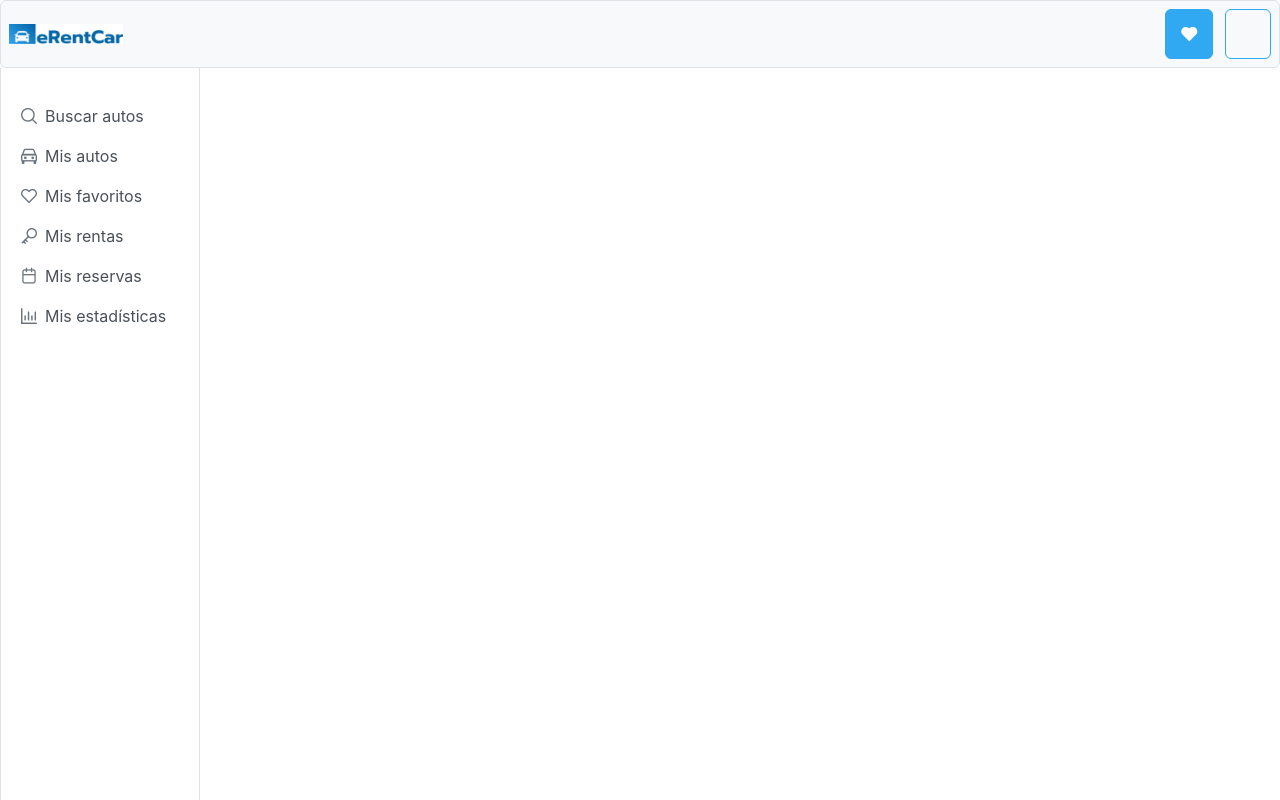
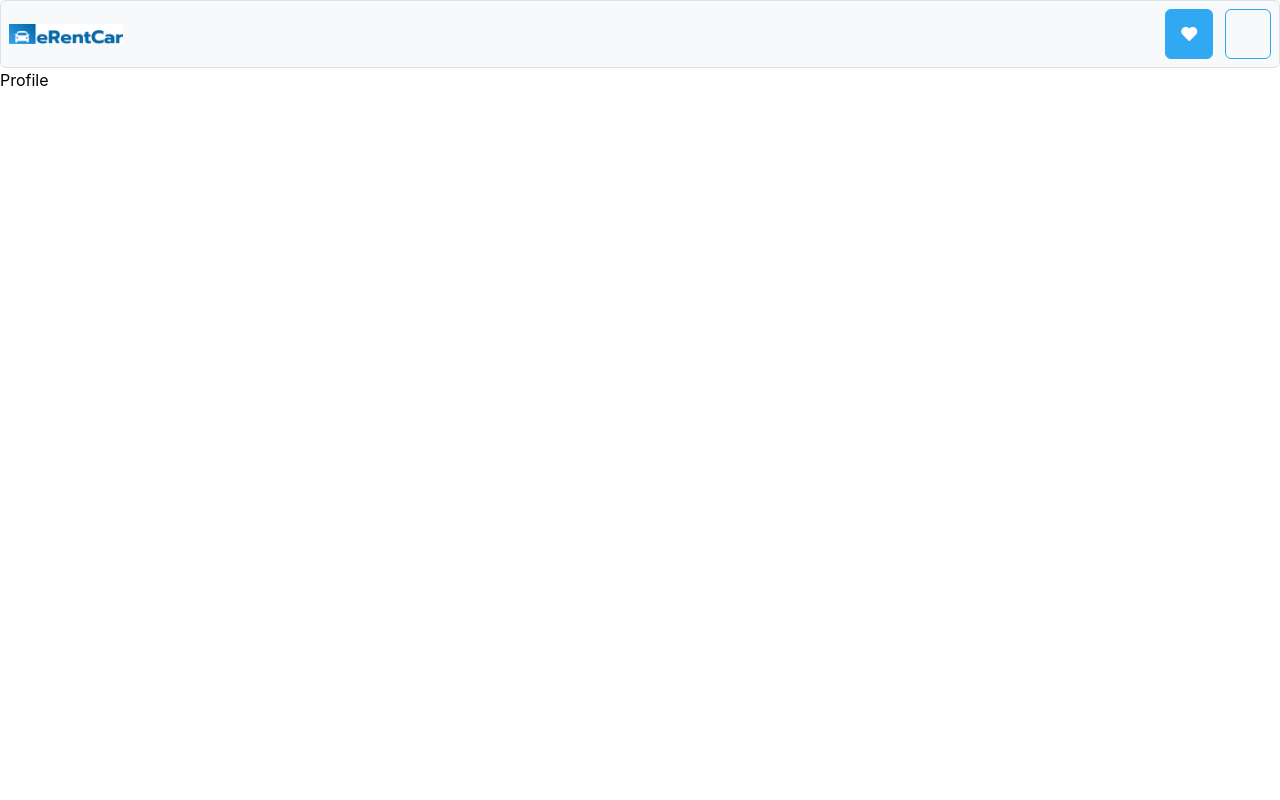
Before and after one commit to OpenCrew-eRentCar/frontend-web-application-v2-erentcar, a React (Create React App) app: page /auth/profile in a window 1280 px wide. Built offline with nearby package versions, Linux system fonts and the light colour scheme; sample sign-in values are in the browser's storage.

Commit message:
feat: add profile section

```diff
--- a/src/Components/Header.tsx
+++ b/src/Components/Header.tsx
@@ -1,6 +1,9 @@
 import { Menubar } from "primereact/menubar";
 import { Button } from "primereact/button";
 import "primeicons/primeicons.css";
+import { useLocation, useNavigate } from "react-router";
+import { useRef } from "react";
+import { Menu } from "primereact/menu";
 
 const logo = require("../Assets/logo.png");
 
@@ -12,18 +15,58 @@ interface HeaderProps {
 }
 
 export const Header = (props: HeaderProps) => {
+  const navigate = useNavigate();
   const clientNames = JSON.parse(localStorage.getItem("CLIENT") || "{}").names;
+  const location = useLocation();
+
+  const menu = useRef<Menu>(null);
+  const items = [
+    {
+      label: "Opciones",
+      items: [
+        {
+          label: "Mi perfil",
+          icon: "pi pi-fw pi-user",
+          command: () => {
+            navigate("profile");
+          },
+        },
+        {
+          label: "Cerrar sesión",
+          icon: "pi pi-fw pi-sign-out",
+          command: () => {
+            localStorage.clear();
+            navigate("/");
+          },
+        },
+      ],
+    },
+  ];
 
   const start = <img alt="logo" src={logo} />;
   const end = props.authenticated ? (
     <div className="flex w-full">
+      {location.pathname !== "/auth/profile" && (
+        <Button
+          icon="pi pi-bars"
+          className="p-button-text color-primary lg:!hidden"
+          onClick={props.onClickMenuButton}
+        />
+      )}
       <Button
-        icon="pi pi-bars"
-        className="p-button-text color-primary lg:!hidden"
-        onClick={props.onClickMenuButton}
+        icon="pi pi-heart-fill"
+        className="!ml-auto !mr-3 btn-primary"
+        onClick={() => navigate("favourites")}
       />
-      <Button icon="pi pi-heart-fill" className="!ml-auto !mr-3 btn-primary" />
-      <Button label={clientNames} className="btn-secondary p-button-outlined" />
+
+      <Menu model={items} popup ref={menu} id="popup_user_menu" />
+      <Button
+        label={clientNames}
+        className="btn-secondary p-button-outlined"
+        onClick={(e) => menu.current?.toggle(e)}
+        aria-controls="popup_user_menu"
+        aria-haspopup
+      />
     </div>
   ) : (
     <Button
@@ -33,7 +76,9 @@ export const Header = (props: HeaderProps) => {
     />
   );
 
-  return <Menubar start={start} end={end} className="!fixed w-full !z-[1000]"/>;
+  return (
+    <Menubar start={start} end={end} className="!fixed w-full !z-[1000]" />
+  );
 };
 
 export default Header;
--- a/src/Pages/AuthViews/Authviews.tsx
+++ b/src/Pages/AuthViews/Authviews.tsx
@@ -1,11 +1,12 @@
 import { useState } from "react";
-import { Navigate, Outlet } from "react-router";
+import { Navigate, Outlet, useLocation } from "react-router";
 import Header from "../../Components/Header";
 import SidebarMenu from "../../Components/SidebarMenu";
 
 export const Authviews = () => {
   const [showMenu, setShowMenu] = useState(false);
   const isAuth = localStorage.getItem("TOKEN") ? true : false;
+  const location = useLocation();
 
   return (
     <>
@@ -16,11 +17,14 @@ export const Authviews = () => {
             onClickMenuButton={() => setShowMenu(!showMenu)}
           />
           <div className="flex h-full relative mt-[68px]">
-            <SidebarMenu showMenu={showMenu} />
+            {location.pathname !== "/auth/profile" && (
+              <SidebarMenu showMenu={showMenu} />
+            )}
             <div
               className={
                 "flex flex-col auth-content w-full " +
-                (showMenu ? "active " : "")
+                (showMenu ? "active " : "") +
+                (location.pathname === "/auth/profile" ? "!ml-0" : "")
               }
             >
               <Outlet />
--- /dev/null
+++ b/src/Pages/AuthViews/Profile/Profile.tsx
@@ -0,0 +1,9 @@
+export const Profile = () => {
+  return (
+    <div>
+      <h1>Profile</h1>
+    </div>
+  );
+}
+
+export default Profile;
--- a/src/index.tsx
+++ b/src/index.tsx
@@ -14,6 +14,7 @@ import Rents from "./Pages/AuthViews/Rents/Rents";
 import Reservations from "./Pages/AuthViews/Reservations/Reservations";
 import Statistics from "./Pages/AuthViews/Statistics/Statistics";
 import RentCar from "./Pages/AuthViews/RentCar/RentCar";
+import Profile from "./Pages/AuthViews/Profile/Profile";
 
 const root = ReactDOM.createRoot(
   document.getElementById("root") as HTMLElement
@@ -33,6 +34,7 @@ root.render(
           <Route path="rent-car" >
             <Route path=":carId" element={<RentCar />} />
           </Route>
+          <Route path="profile" element={<Profile />} />
         </Route>
       </Routes>
     </BrowserRouter>
```
